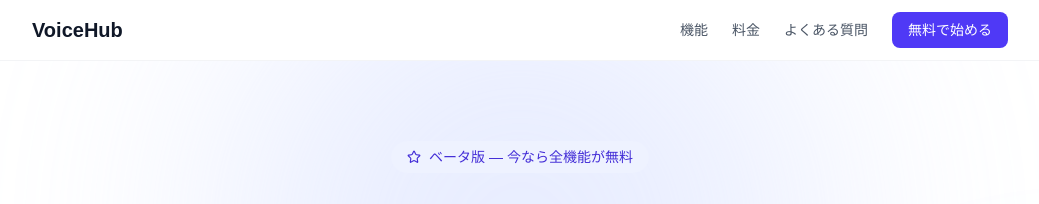
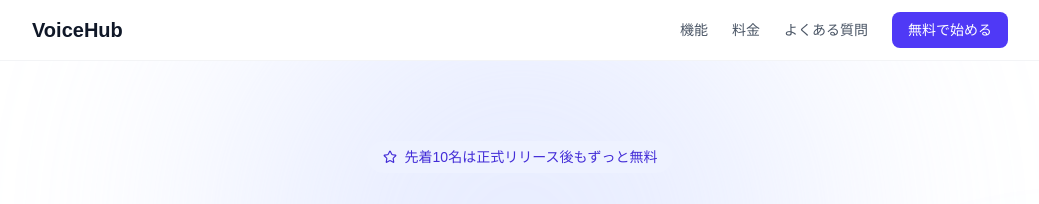
Before and after one commit to forRR444/voice-hub, a Next.js app: page / in a window 1280 px wide. Shown: the top 204 px of the page, without its empty margins (120-1159 px from the left). Built offline with nearby package versions, Linux system fonts and the light colour scheme; no server answers.

Commit message:
LPのベータバッジを先着10名永久無料に変更

```diff
--- a/src/app/page.tsx
+++ b/src/app/page.tsx
@@ -30,7 +30,7 @@ export default function Home() {
         <div className="relative max-w-4xl mx-auto px-6 text-center">
         <a href="#pricing" className="inline-flex items-center gap-2 px-4 py-1.5 bg-indigo-50 text-indigo-700 rounded-full text-sm font-medium mb-8 hover:bg-indigo-100 transition-colors cursor-pointer">
           <Star size={14} />
-          ベータ版 — 今なら全機能が無料
+          先着10名は正式リリース後もずっと無料
         </a>
         <h1 className="text-3xl sm:text-5xl md:text-6xl font-bold text-gray-900 leading-[1.15] tracking-tight">
           お客様の声を集めて、
```
